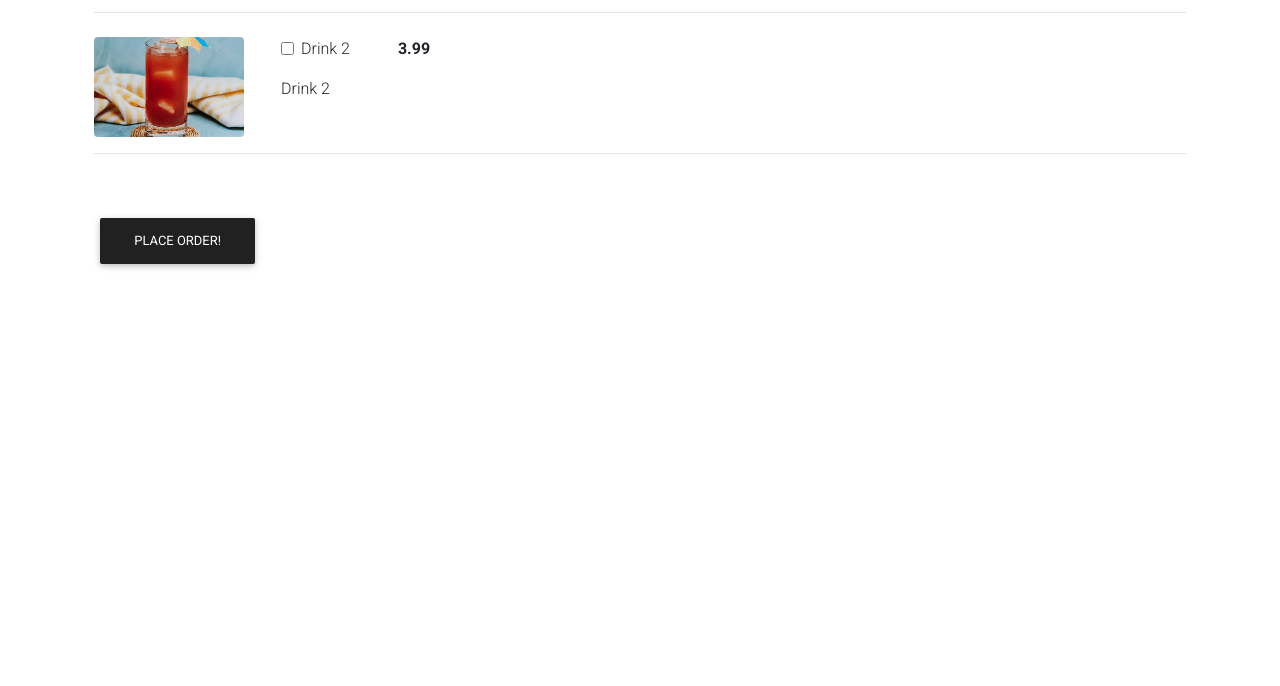
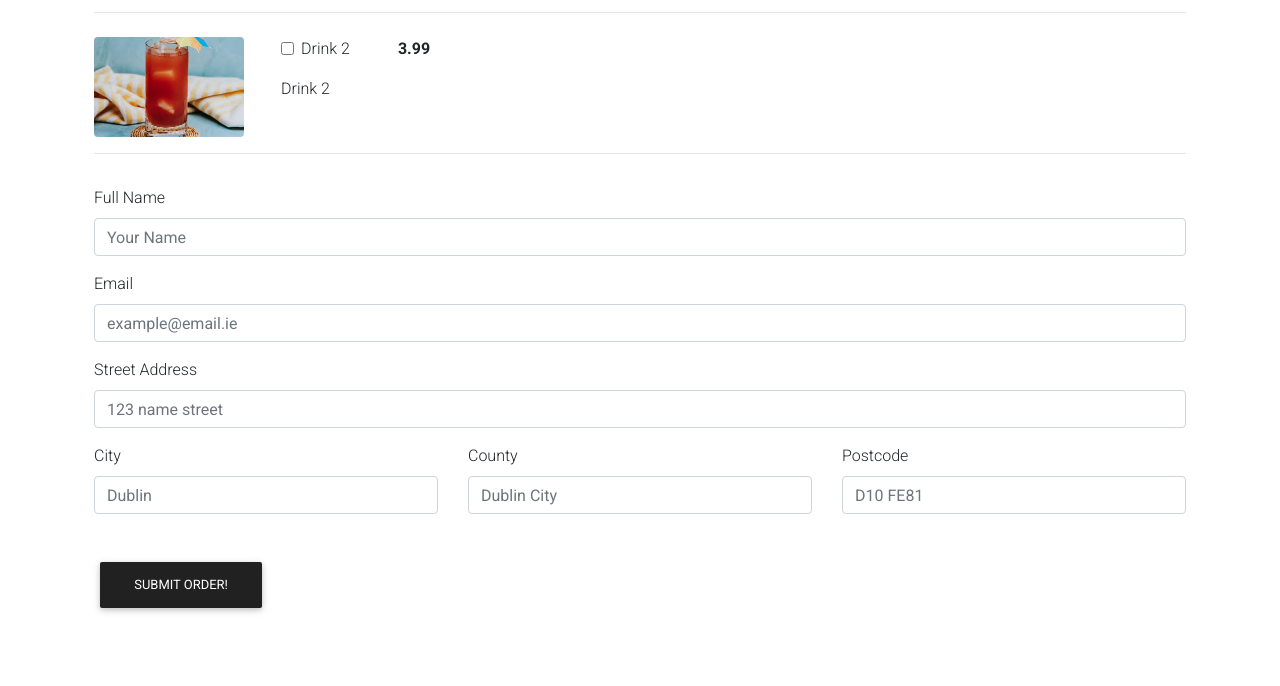
Before and after one commit to lewisbambrick/mp4, a Django app: page /order/ in a window 1280 px wide. Shown: the part 1266-1952 px from the top of the page. Before the commit the page ends 1535 px from the top, so only its background shows below. Run offline with Django 3.2, Linux system fonts and the light colour scheme; data comes from the database, SQL or seed files in the repository; both versions use the stored data as it was after the commit; some libraries are stand-ins or nearby versions.

Commit message:
Order form added and modal added for order submit confirmation

```diff
--- a/deliver/customer/models.py
+++ b/deliver/customer/models.py
@@ -24,6 +24,12 @@ class OrderModel(models.Model):
     price = models.DecimalField(max_digits=7, decimal_places=2)
     items = models.ManyToManyField(
         'MenuItem', related_name='order', blank=True)
+    name = models.CharField(max_length=50, blank=True)
+    email = models.CharField(max_length=50, blank=True)
+    street = models.CharField(max_length=50, blank=True)
+    city = models.CharField(max_length=50, blank=True)
+    county = models.CharField(max_length=15, blank=True)
+    post_code = models.CharField(max_length=10, blank=True)
 
     def __str__(self):
         return f'Order: {self.created_on.strftime("%b %d %I: %M %p")}'
--- a/deliver/customer/templates/customer/order.html
+++ b/deliver/customer/templates/customer/order.html
@@ -10,7 +10,7 @@
                     {% for app in appetizers %}
                     <div class="row">
                         <div class="col-md-2 col-sm-12">
-                            <img class="rounded" src="{{ app.image.url }}" width="150" height="100"/>
+                            <img class="rounded" src="{{ app.image.url }}" width="150" height="100" />
                         </div>
                         <div class="col-md-8 col-sm-12">
                             <div class="d-flex flex-row">
@@ -24,19 +24,20 @@
                         </div>
                     </div>
                     <hr />
-                {% endfor %}
+                    {% endfor %}
                 </div>
 
                 <div class="pt-5">
                     {% for entre in entres %}
                     <div class="row mt-4">
                         <div class="col-md-2 col-sm-12">
-                            <img class="rounded" src="{{ entre.image.url }}" width="150" height="100"/>
+                            <img class="rounded" src="{{ entre.image.url }}" width="150" height="100" />
                         </div>
                         <div class="col-md-8 col-sm-12">
                             <div class="d-flex flex-row">
                                 <div class="form-group form-check">
-                                    <input type="checkbox" name="items[]" class="form-check-input" value="{{ entre.pk }}">
+                                    <input type="checkbox" name="items[]" class="form-check-input"
+                                        value="{{ entre.pk }}">
                                     <label class="form-check-label">{{ entre.name }}</label>
                                 </div>
                                 <p class="font-weight-bold pl-5">{{ entre.price }}</p>
@@ -52,12 +53,13 @@
                     {% for dessert in desserts %}
                     <div class="row mt-4">
                         <div class="col-md-2 col-sm-12">
-                            <img class="rounded" src="{{ dessert.image.url }}" width="150" height="100"/>
+                            <img class="rounded" src="{{ dessert.image.url }}" width="150" height="100" />
                         </div>
                         <div class="col-md-8 col-sm-12">
                             <div class="d-flex flex-row">
                                 <div class="form-group form-check">
-                                    <input type="checkbox" name="items[]" class="form-check-input" value="{{ dessert.pk }}">
+                                    <input type="checkbox" name="items[]" class="form-check-input"
+                                        value="{{ dessert.pk }}">
                                     <label class="form-check-label">{{ dessert.name }}</label>
                                 </div>
                                 <p class="font-weight-bold pl-5">{{ dessert.price }}</p>
@@ -73,12 +75,13 @@
                     {% for drink in drinks %}
                     <div class="row mt-4">
                         <div class="col-md-2 col-sm-12">
-                            <img class="rounded" src="{{ drink.image.url }}" width="150" height="100"/>
+                            <img class="rounded" src="{{ drink.image.url }}" width="150" height="100" />
                         </div>
                         <div class="col-md-8 col-sm-12">
                             <div class="d-flex flex-row">
                                 <div class="form-group form-check">
-                                    <input type="checkbox" name="items[]" class="form-check-input" value="{{ drink.pk }}">
+                                    <input type="checkbox" name="items[]" class="form-check-input"
+                                        value="{{ drink.pk }}">
                                     <label class="form-check-label">{{ drink.name }}</label>
                                 </div>
                                 <p class="font-weight-bold pl-5">{{ drink.price }}</p>
@@ -89,8 +92,63 @@
                     <hr />
                     {% endfor %}
                 </div>
+                <div class="form group pt-3">
+                    <label for="name">Full Name</label>
+                    <input required class="form-control" type="text" placeholder="Your Name" name="name" />
+                </div>
+                <div class="form group pt-3">
+                    <label for="name">Email</label>
+                    <input required class="form-control" type="text" placeholder="example@email.ie" name="email" />
+                </div>
+                <div class="form group pt-3">
+                    <label for="name">Street Address</label>
+                    <input required class="form-control" type="text" placeholder="123 name street" name="street" />
+                </div>
 
-                <button class="btn btn-dark mt-5">Place Order!</button>
+                <div class="row">
+                    <div class="col-md-4 col-sm-12">
+
+                        <div class="form group pt-3">
+                            <label for="name">City</label>
+                            <input required class="form-control" type="text" placeholder="Dublin" name="city" />
+                        </div>
+                    </div>
+                    <div class="col-md-4 col-sm-12">
+                        <div class="form group pt-3">
+                            <label for="name">County</label>
+                            <input required class="form-control" type="text" placeholder="Dublin City" name="county" />
+                        </div>
+                    </div>
+                    <div class="col-md-4 col-sm-12">
+                        <div class="form group pt-3">
+                            <label for="name">Postcode</label>
+                            <input required class="form-control" type="text" placeholder="D10 FE81" name="post_code" />
+                        </div>
+                    </div>
+                </div>
+                <!-- Button trigger modal -->
+                <button type="button" class="btn btn-dark mt-5" data-toggle="modal" data-target="#submitModal">
+                    Submit Order!
+                </button>
+
+                <!-- Modal -->
+                <div class="modal fade" id="submitModal" tabindex="-1" aria-labelledby="submitModalLabel"
+                    aria-hidden="true">
+                    <div class="modal-dialog">
+                        <div class="modal-content">
+                            <div class="modal-header">
+                                <h5 class="modal-title" id="submitModalLabel">Submit Your Order!</h5>
+                                <button type="button" class="close" data-dismiss="modal" aria-label="Close">
+                                    <span aria-hidden="true">&times;</span>
+                                </button>
+                            </div>
+                            <div class="modal-footer">
+                                <button type="button" class="btn btn-light" data-dismiss="modal">Go Back</button>
+                                <button type="submit" class="btn btn-dark">Place Order!</button>
+                            </div>
+                        </div>
+                    </div>
+                </div>
             </form>
         </div>
     </div>
--- a/deliver/customer/views.py
+++ b/deliver/customer/views.py
@@ -33,6 +33,13 @@ class Order(View):
         return render(request, 'customer/order.html', context)
 
     def post(self, request, *args, **kwargs):
+        name = request.POST.get('name')
+        email = request.POST.get('email')
+        street = request.POST.get('street')
+        city = request.POST.get('city')
+        county = request.POST.get('county')
+        post_code = request.POST.get('post_code')
+
         order_items = {
             'items': []
         }
@@ -56,7 +63,15 @@ class Order(View):
             price += item['price']
             item_ids.append(item['id'])
 
-        order = OrderModel.objects.create(price=price)
+        order = OrderModel.objects.create(
+            price=price,
+            name=name,
+            email=email,
+            street=street,
+            city=city,
+            county=county,
+            post_code=post_code
+            )
         order.items.add(*item_ids)
 
         context = {
```
Also changed, not shown: deliver/customer/migrations/0002_auto_20220203_1752.py (added), deliver/db.sqlite3.
